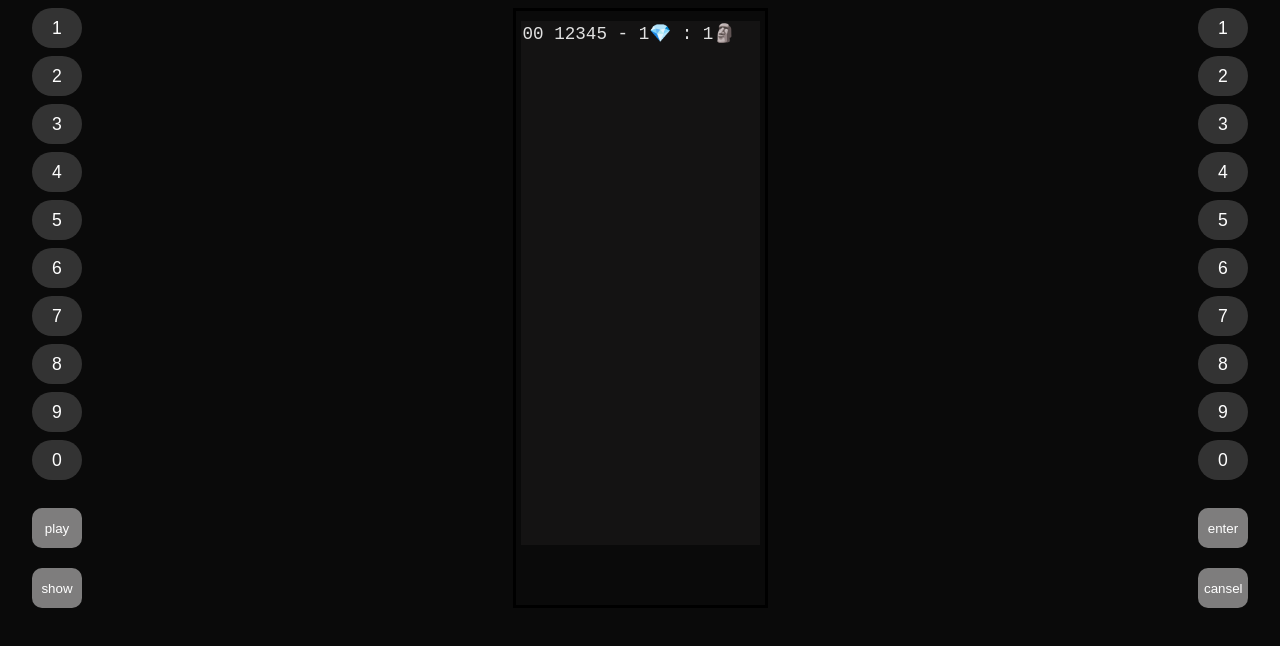
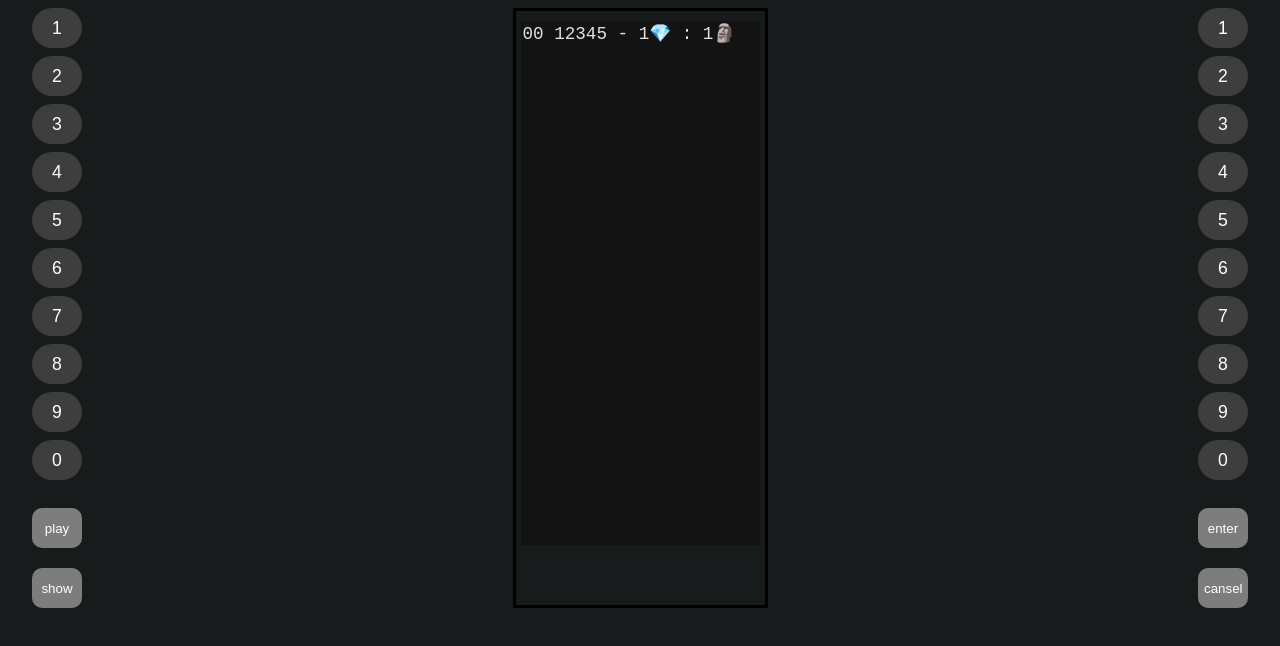
Before and after one commit to zufartech/GameForVera, a plain HTML site: page index.html in a window 1280 px wide. Drawn offline with Linux system fonts and the light colour scheme.

Commit message:
Update style.css

```diff
--- a/style.css
+++ b/style.css
@@ -4,10 +4,10 @@ body {
     align-items: center;
     font-family: Arial, Helvetica, sans-serif;
     font-size: 16;
-    background-color: rgb(10, 10, 10);
+    background-color: rgb(23, 27, 28);
 }
 html{
-    background-color: rgb(10, 10, 10);
+    background-color: rgb(23, 27, 28);
 }
 .container {
 
@@ -62,7 +62,7 @@ textarea{
 }
 
 .remark {
-    background-color: #333;
+    background-color: #3e3e3e;
     width: 50px;
     height: 40px;
     border-radius: 30px;
@@ -82,7 +82,7 @@ textarea{
 }
 
 .dial {
-    background-color: #333;
+    background-color: #3e3e3e;
     width: 50px;
     height: 40px;
     border-radius: 30px;
```
